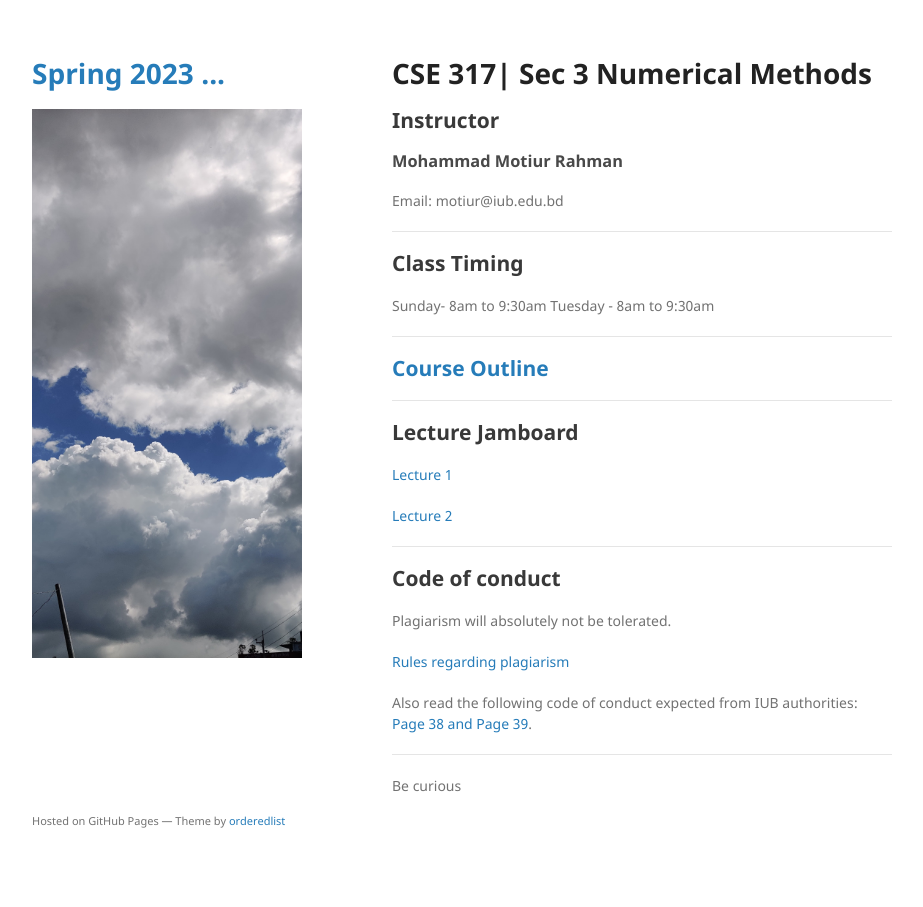
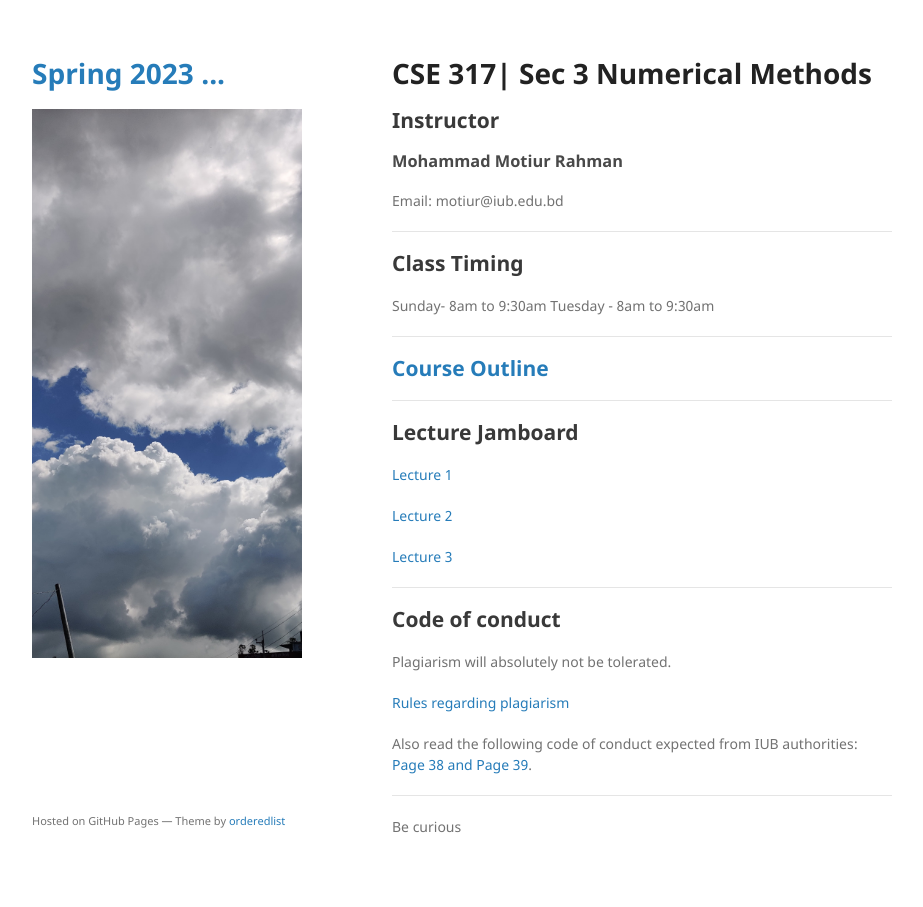
Before and after one commit to mohammadmotiurrahman/mohammadmotiurrahman.github.io, a Jekyll site: the page built from cse317_3/index.md, in a window 1280 px wide. Shown: the whole page, without its empty margins (178-1101 px from the left). Built offline with Jekyll 4.4.1, drawn with Linux system fonts in a browser that asks for light colours; our own code applies the rules of GitHub Pages for plain Markdown files.

Commit message:
Update index.md

```diff
--- a/cse317_3/index.md
+++ b/cse317_3/index.md
@@ -19,6 +19,8 @@ Tuesday - 8am to 9:30am
 
 [Lecture 2](https://jamboard.google.com/d/1FaFid2YAYCV5gNTy2YSZDJUvbXvP8JUwW2vrI5zDW-U/edit?usp=sharing)
 
+[Lecture 3](https://jamboard.google.com/d/1M09i91AV6qlsoUvC9JWDbEsYahAN7jGsi7LQv8CqAYo/edit?usp=sharing)
+
 
 * * *
 ## Code of conduct
```
